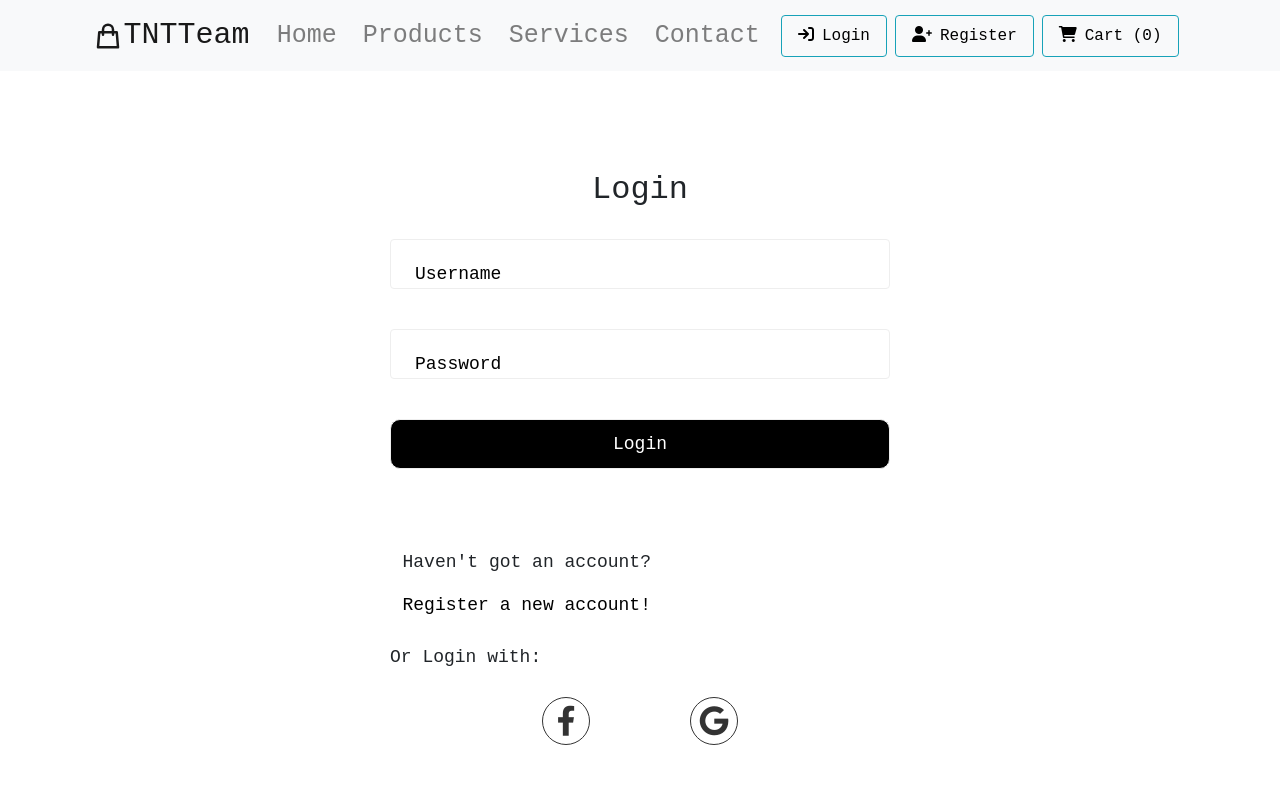
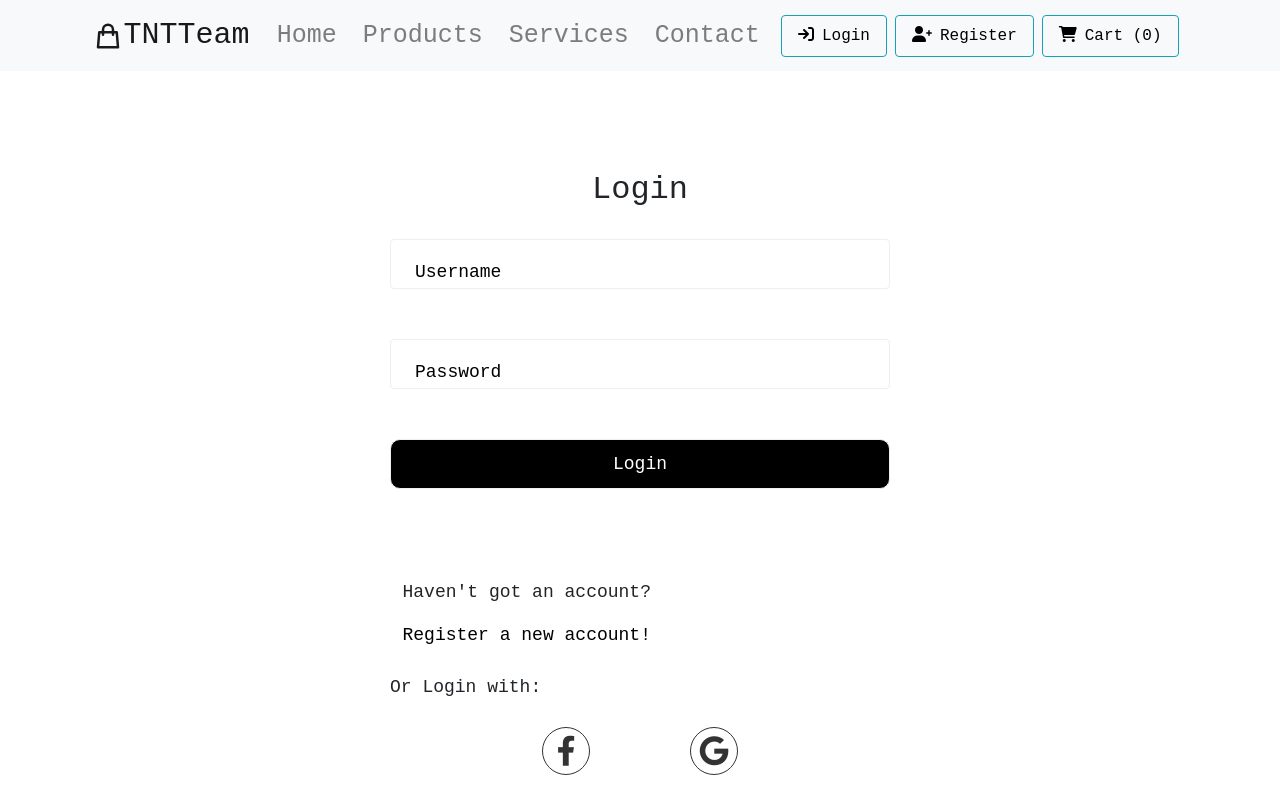
Before and after one commit to phamtuan1152001/WebApplication-Project, a React (Create React App) app in the folder client/: page / in a window 1280 px wide. Both pictures are taken after a click on the button "Login". Shown: the top 800 px of the page. Built offline with nearby package versions, Linux system fonts and the light colour scheme.

Commit message:
update Login&Register page.

```diff
--- a/client/package.json
+++ b/client/package.json
@@ -47,5 +47,8 @@
       "last 1 firefox version",
       "last 1 safari version"
     ]
+  },
+  "devDependencies": {
+    "@redux-devtools/core": "^3.11.0"
   }
 }
--- a/client/src/components/Navbar.css
+++ b/client/src/components/Navbar.css
@@ -1,3 +1,4 @@
+
 .button-nav button span {
   color: black;
 }
--- a/client/src/components/pages/Contact/Contact.js
+++ b/client/src/components/pages/Contact/Contact.js
@@ -3,37 +3,10 @@ import { useState, useEffect } from "react";
 import "./Contact.css";
 
 function Contact() {
-  const [products, setProducts] = useState([]);
+return(
+  <>
 
-  useEffect(() => {
-    const getProducts = async () => {
-      try {
-        const url = "http://localhost:5000/api/v1/products";
-        const response = await fetch(url);
-        const responseJSON = await response.json();
-        setProducts(responseJSON);
-        //console.log("ResponseJSON:", responseJSON);
-      } catch (error) {
-        console.log("Failed to fetch products: ", error);
-      }
-    };
-    getProducts();
-  }, []);
-  console.log("Products are", products);
-  return (
-    <>
-      {
-        <div className="contact-container">
-          {products.map((product) => (
-            <ul key={product._id}>
-              <h1>{product.Name}</h1>
-              <h2>{product.Price}</h2>
-            </ul>
-          ))}
-        </div>
-      }
-    </>
-  );
+  </>
+)
 }
-
 export default Contact;
--- a/client/src/components/pages/Login/Login.css
+++ b/client/src/components/pages/Login/Login.css
@@ -67,7 +67,7 @@ border: 1px solid #eee;
 border-radius: 4px;
 width: 100%;
 height: 50px;
-padding: 0 20px;
+padding: 0 10px;
 transition: 0.5s ease-in;
 }
 input:focus{
@@ -79,7 +79,7 @@ input:focus{
 .form-label{
   position: absolute;
   top: 50%;
-  transform: translateY(-50%);
+  transform: translateY(-75%);
   left: 25px;
   user-select: none;
   color: black;
@@ -89,7 +89,7 @@ input:focus{
 input:not(:placeholder-shown)+.form-label,
 input:focus + .form-label{
 top: 0;
-padding: 10px;
+padding: 0;
 display: inline-block;
 background-color: white;
 color: #20dbc2;
--- a/client/src/components/pages/Register/Register.css
+++ b/client/src/components/pages/Register/Register.css
@@ -32,7 +32,7 @@ input{
   height: 50px;
   padding: 0 20px;
   transition: 0.5s ease-in;
-  margin-bottom: 20px;
+  margin-bottom: 30px;
 }
 input:focus{
   border-color: #00bfa6;
@@ -43,7 +43,7 @@ input:focus{
 .form-label{
   position: absolute;
   top: 50%;
-  transform: translateY(-50%);
+  transform: translateY(-75%);
   left: 25px;
   user-select: none;
   color: black;
```
Also changed, not shown: 1 other file (tests, documents, lock files or other folders).
